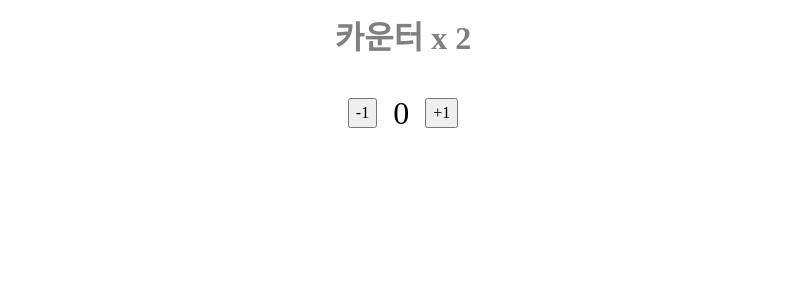
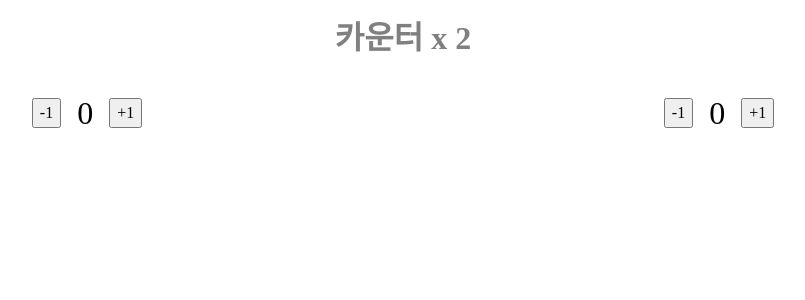
Before and after one commit to minhanPark/counterx2, a React (Create React App) app: page / in a window 1280 px wide. Shown: the top 300 px of the page, without its empty margins (237-1042 px from the left). Built offline with nearby package versions, Linux system fonts and the light colour scheme.

Commit message:
App.js에 Counter 하나 더 불러와서 state 확인, 반씩 차지하도록 App.css와 counter/index.css 수정

```diff
--- a/src/App.css
+++ b/src/App.css
@@ -2,3 +2,7 @@
   color: gray;
   text-align: center;
 }
+
+.container {
+  display: flex;
+}
--- a/src/App.js
+++ b/src/App.js
@@ -6,7 +6,10 @@ function App() {
   return (
     <div className="wrapper">
       <h1 className="header">카운터 x 2</h1>
-      <Counter />
+      <div className="container">
+        <Counter />
+        <Counter />
+      </div>
     </div>
   );
 }
--- a/src/components/counter/index.css
+++ b/src/components/counter/index.css
@@ -3,4 +3,5 @@
   align-items: center;
   justify-content: center;
   margin-top: 2rem;
+  width: 50%;
 }
```
